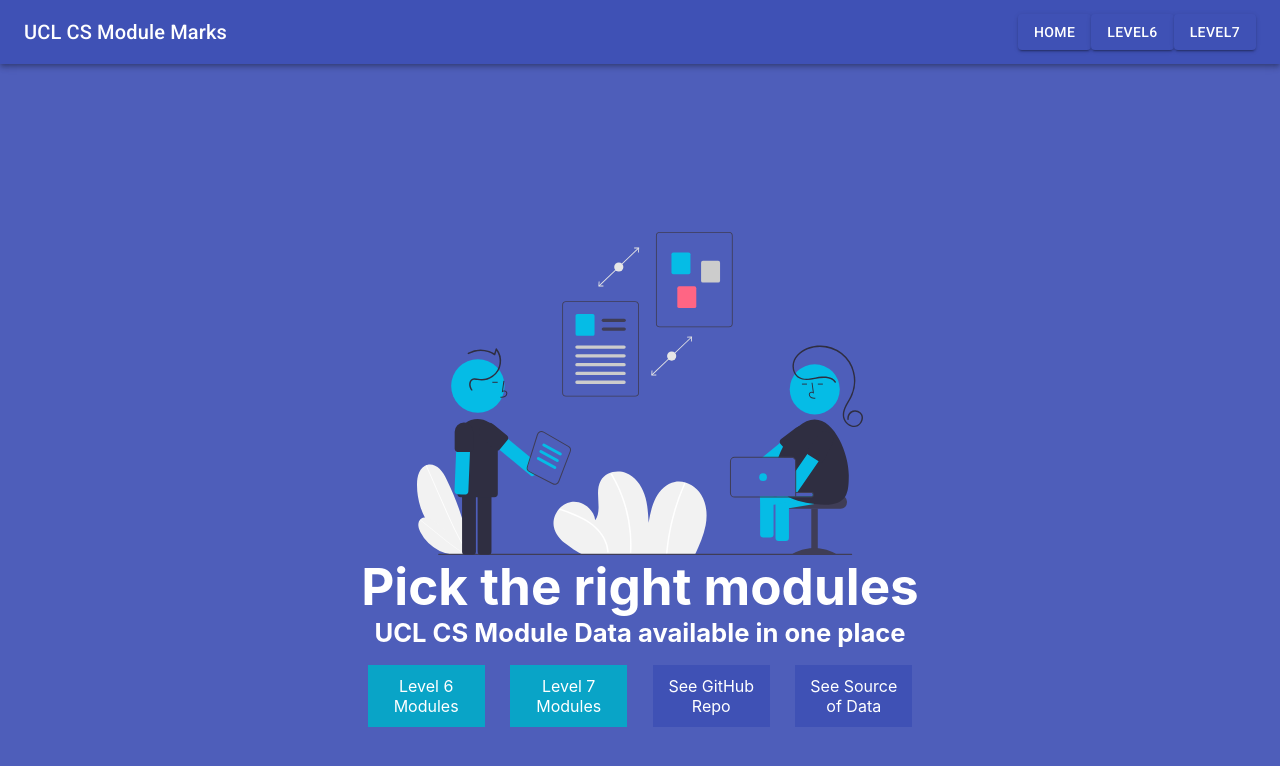
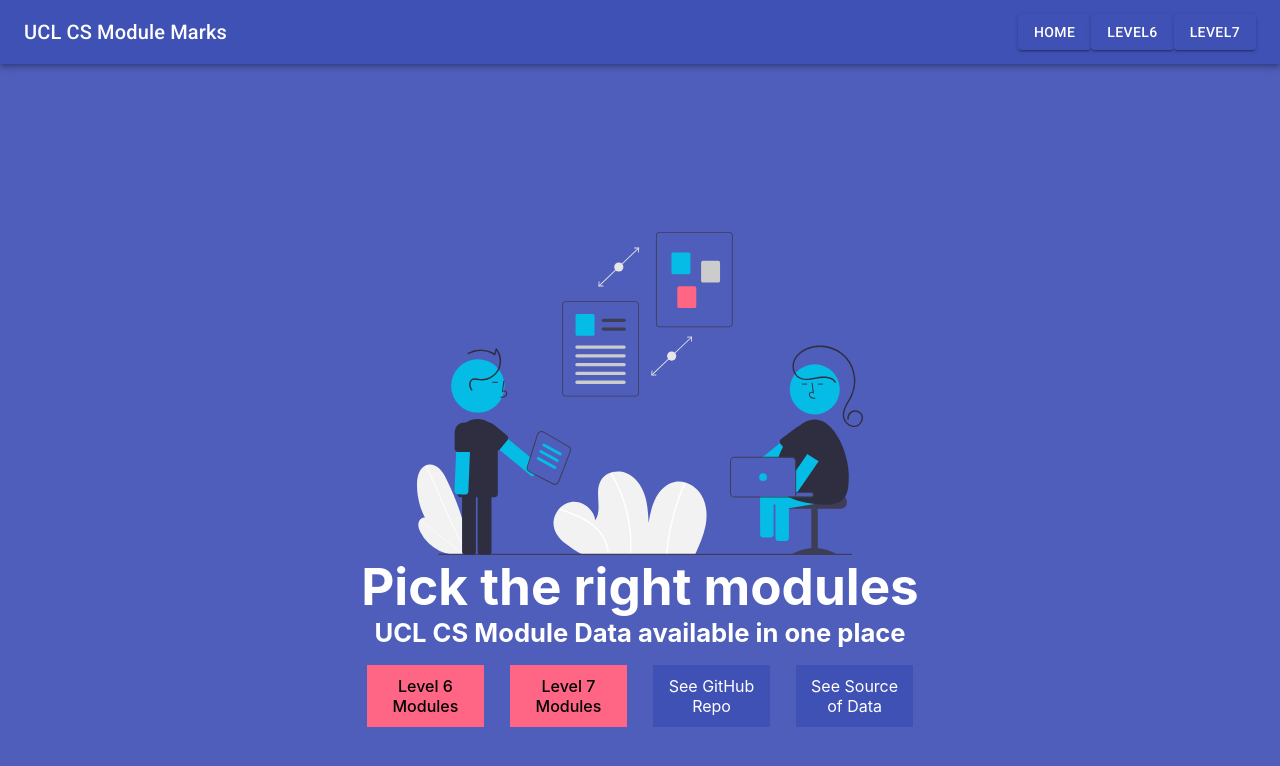
Before and after one commit to Dinesh-Kalamegam/ucl-cs-foi-react, a React (Create React App) app: page / in a window 1280 px wide. Shown: the top 766 px of the page. Built offline with nearby package versions, Linux system fonts and the light colour scheme.

Commit message:
adjusted focus button colour to improve contrast

```diff
--- a/src/Home.css
+++ b/src/Home.css
@@ -99,7 +99,10 @@
 }
 
 .focus-button{
-    background-color:#09a4c7;
+    /* background-color: #05BCE6; */
+    background-color: hsl(348, 100%, 70%);
+    color: black;
+    font-weight: 500;
 }
 
 @media screen and (max-width:960px){
```
Also changed, not shown: 1 other file (tests, documents, lock files or other folders).
